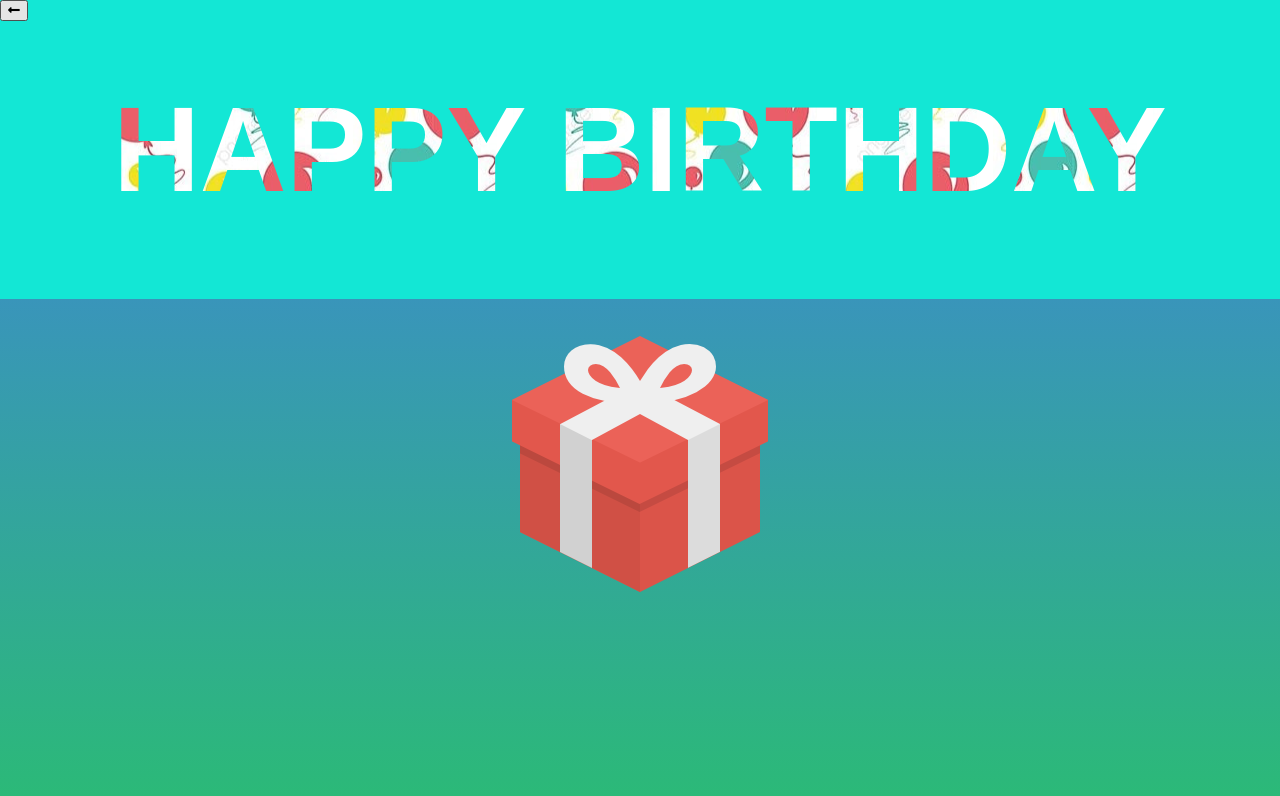
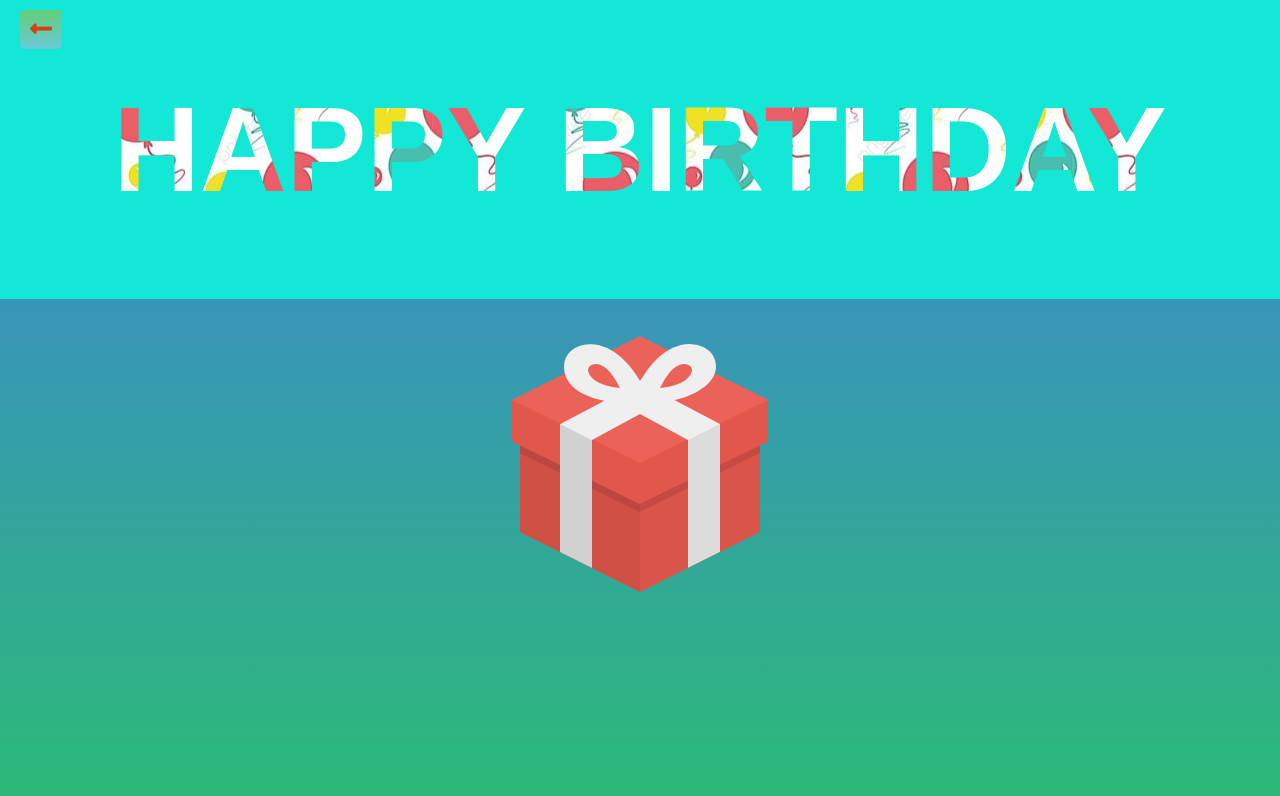
Before and after one commit to phonemyat-4116/wishform4116, a plain HTML site: page index.html in a window 1280 px wide. Drawn offline with Linux system fonts and the light colour scheme.

Commit message:
add index.html

```diff
--- a/index.html
+++ b/index.html
@@ -364,9 +364,18 @@
     }
 
     .exit{
+        background: linear-gradient(#64cd76, #68cadb);
+        color: #d54113;
+        border: none;
+        font-size: 25px;
+        padding: 5px 10px;
+        border-radius: 5px;
+
         position: absolute;
-        top: 0;
-        left: 0;
+        top: 10px;
+        left: 20px;
+
+        cursor: pointer;
     }
 
 
@@ -375,7 +384,7 @@
 <body>
 
     <header class="wish">
-        <button id="exit" class="exit"><i class="fas fa-long-arrow-alt-left"></i></button>
+        <a id="exit" class="exit"><i class="fas fa-long-arrow-alt-left"></i></a>
         <h1>Happy Birthday</h1>
     </header>
 
```
